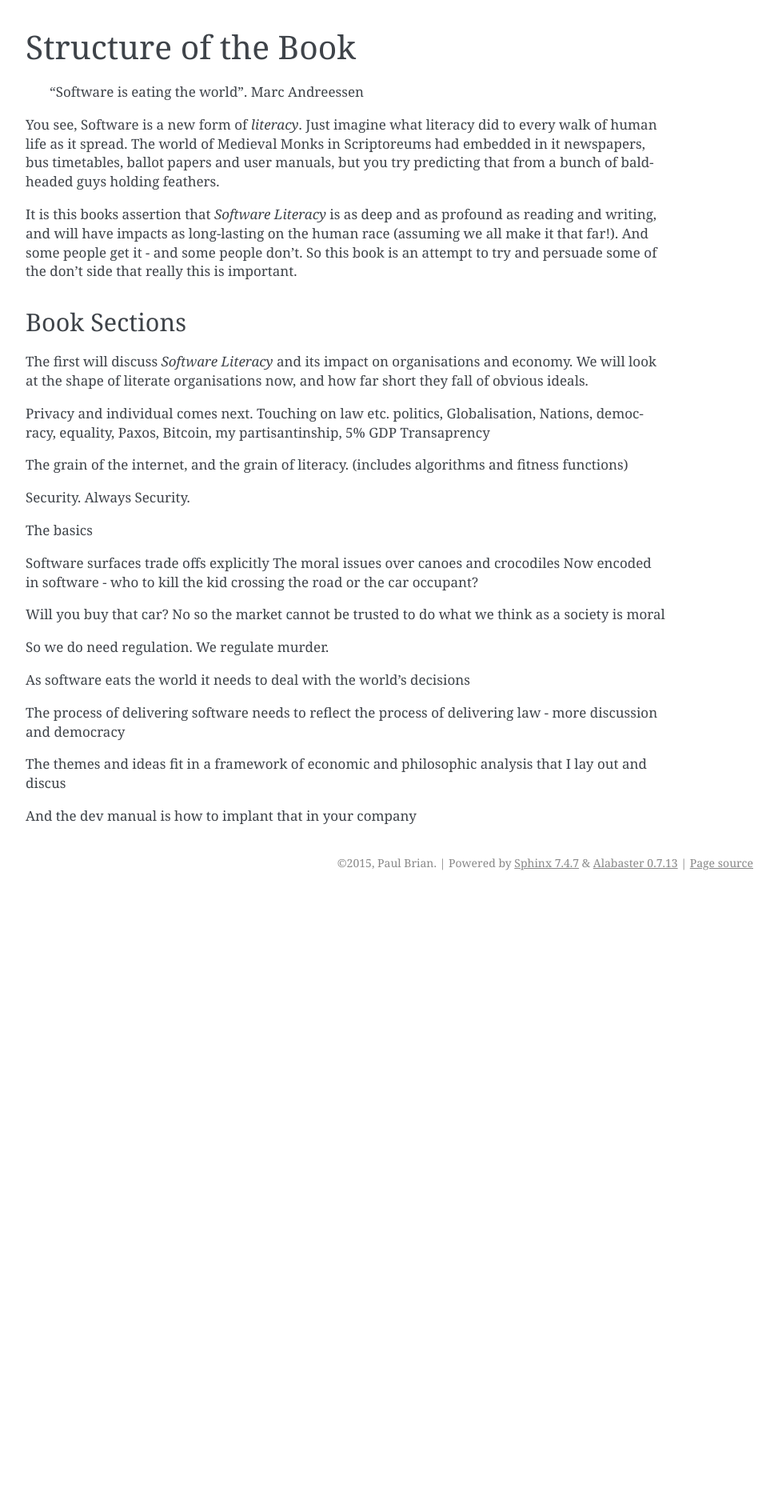
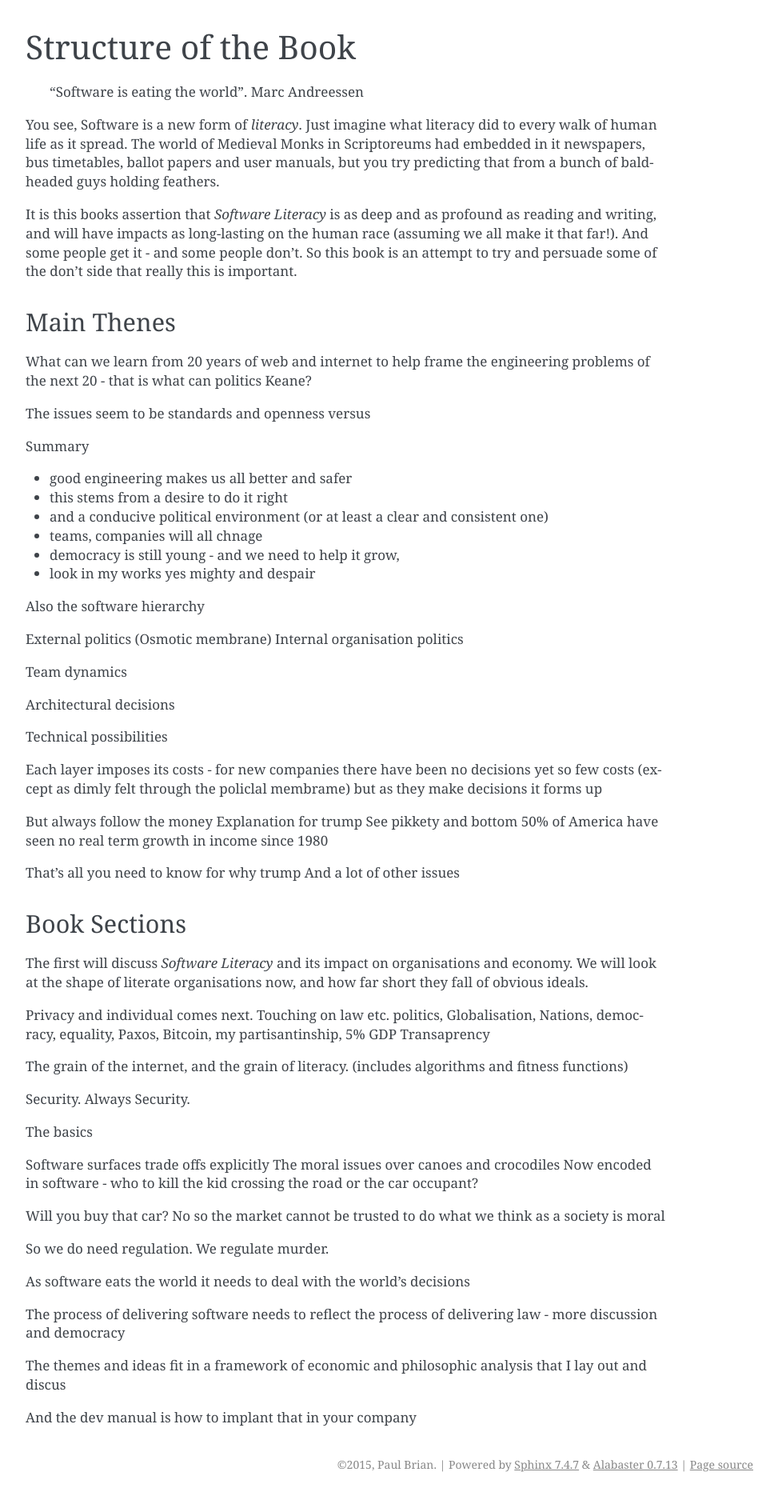
Before and after one commit to lifeisstillgood/softwaremind, a Sphinx documentation site: the page built from docs/chapters/booklayout.rst, in a window 1280 px wide. Shown: the whole page at 80% size, without its empty margins (168-1141 px from the left). Built offline with Sphinx 7.4.7, drawn with Linux system fonts in a browser that asks for light colours; pages that are not in the unit, such as notebooks, are missing from menus; before the commit the page ends 1118 px from its top, so only the background shows below that.

Commit message:
good summary notes

```diff
--- a/docs/chapters/booklayout.rst
+++ b/docs/chapters/booklayout.rst
@@ -18,6 +18,44 @@ profound as reading and writing, and will have impacts as long-lasting
 on the human race (assuming we all make it that far!).  And some people
 get it - and some people don't.  So this book is an attempt to try and
 persuade some of the don't side that really this is important.
+
+Main Thenes
+-----------
+
+What can we learn from 20 years of web and internet to help frame the engineering problems of the next 20 - that is what can politics Keane?
+
+The issues seem to be standards and openness versus
+
+Summary
+
+- good engineering makes us all better and safer
+- this stems from a desire to do it right
+- and a conducive political environment  (or at least a clear and consistent one)
+- teams, companies will all chnage
+- democracy is still young - and we need to help it grow,
+- look in my works yes mighty and despair
+
+
+Also the software hierarchy
+
+External politics
+(Osmotic membrane)
+Internal organisation politics
+
+Team dynamics
+
+Architectural decisions
+
+Technical possibilities
+
+Each layer imposes its costs - for new companies there have been no decisions yet so few costs (except as dimly felt through the policlal membrame)  but as they make decisions it forms up
+
+But always follow the money
+Explanation for trump
+See pikkety and bottom 50% of America have seen no real term growth in income since 1980
+
+That's all you need to know for why trump
+And a lot of other issues
 
 Book Sections
 -------------
```
